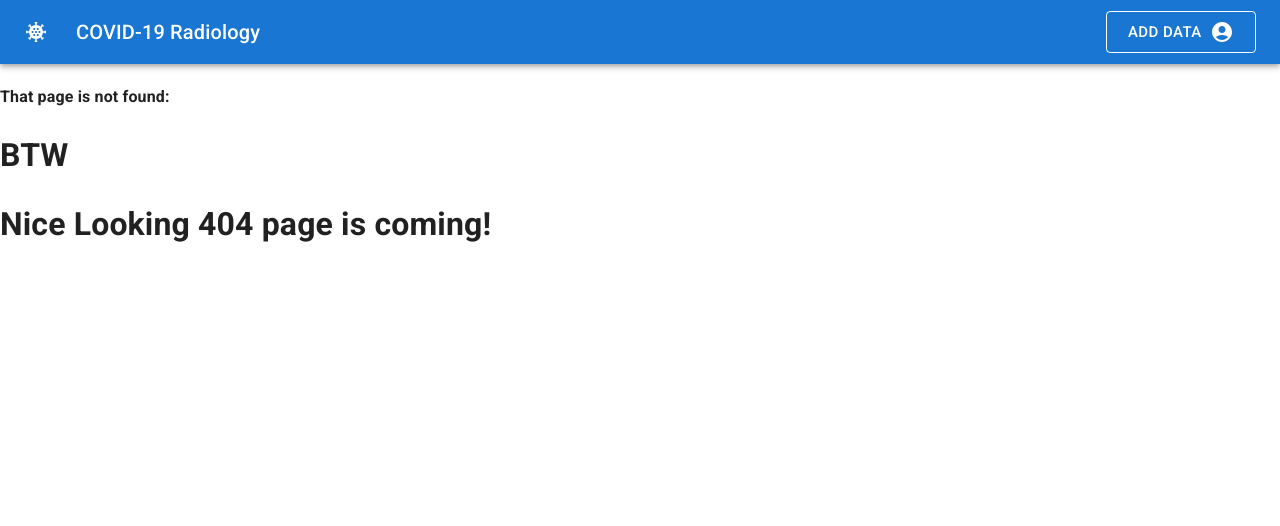
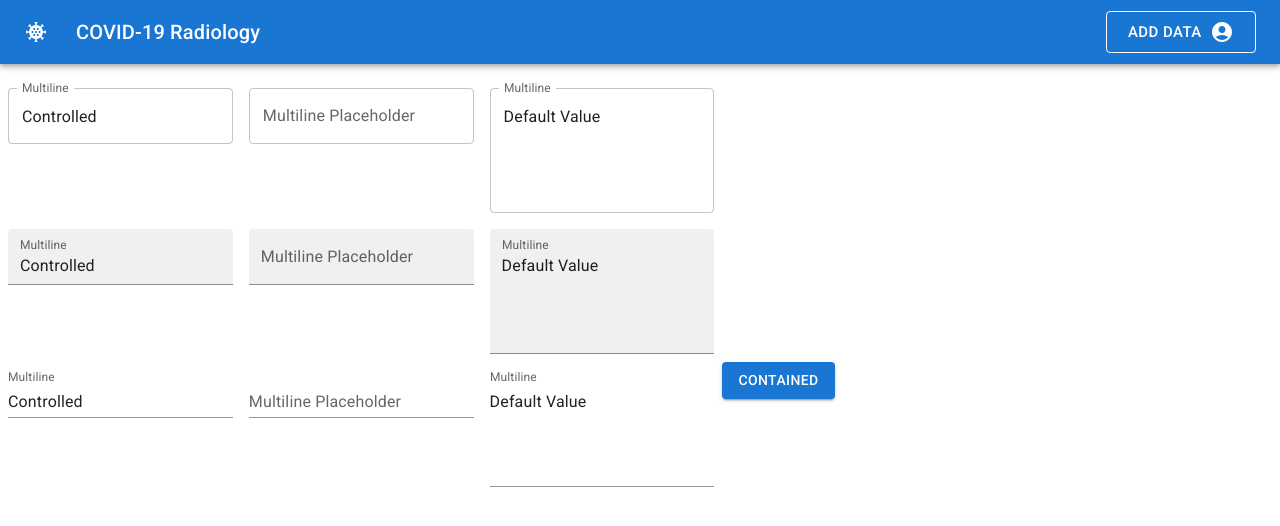
Before and after one commit to tragdir/swe-techdive, a React (Create React App) app in the folder client/: page /admin in a window 1280 px wide. Before the commit this address had no page. Shown: the top 526 px of the page. Built offline with nearby package versions, Linux system fonts and the light colour scheme.

Commit message:
add search on the table

```diff
--- a/client/package.json
+++ b/client/package.json
@@ -8,6 +8,7 @@
     "@emotion/styled": "^11.6.0",
     "@mui/icons-material": "^5.3.1",
     "@mui/material": "^5.3.1",
+    "@mui/x-data-grid": "^5.5.0",
     "@testing-library/jest-dom": "^5.16.1",
     "@testing-library/react": "^12.1.2",
     "@testing-library/user-event": "^13.5.0",
--- a/client/src/App.js
+++ b/client/src/App.js
@@ -5,7 +5,8 @@ import PatientTable from "./pages/PatientTable";
 import PatientDetailsPage from "./pages/PatientDetailsPage";
 import Header from "./components/Header";
 import NotFound from "./pages/NotFound";
-import AddPatient from "./pages/AddPatient";
+// import AddPatient from "./pages/AddPatient";
+import AdminTable from "./pages/AdminTable";
 // MUI
 import { CssBaseline } from "@mui/material";
 
@@ -21,7 +22,7 @@ function App() {
           path="/patient/:patient_id"
           element={<PatientDetailsPage />}
         />
-        <Route path="/patient/add" element={<AddPatient />} />
+        <Route path="/admin" element={<AdminTable />} />
         <Route path="*" element={<NotFound />} />
       </Routes>
     </Router>
--- /dev/null
+++ b/client/src/components/GlobalFilter.js
@@ -0,0 +1,30 @@
+import React, { useState } from "react";
+import { useAsyncDebounce } from "react-table";
+import Box from '@mui/material/Box';
+import TextField from '@mui/material/TextField';
+import { display } from "@mui/system";
+
+const GlobalFilter = ({preGlobalFilteredRows, globalFilter, setGlobalFilter}) => {
+    const count = preGlobalFilteredRows.length;
+    const [value, setValue] = useState(globalFilter);
+    const onChange = useAsyncDebounce((value) => {
+      setGlobalFilter(value || undefined);
+    }, 300);
+
+    return (
+        <Box
+          sx={{
+            width: "50%",
+            margin: "1rem auto",
+
+          }}
+        >
+          <TextField fullWidth label={`${count} records`} id="fullWidth" value={value || ""} onChange={(e) => {
+              setValue(e.target.value);
+              onChange(e.target.value)
+          }} />
+        </Box>
+      );
+};
+
+export default GlobalFilter;
--- a/client/src/components/Header.js
+++ b/client/src/components/Header.js
@@ -8,7 +8,7 @@ import CoronavirusIcon from "@mui/icons-material/Coronavirus";
 import Typography from "@mui/material/Typography";
 
 import AccountCircle from "@mui/icons-material/AccountCircle";
-import { Button, Paper } from "@mui/material";
+import { Button } from "@mui/material";
 import { Link } from "react-router-dom";
 
 export default function Header() {
@@ -41,6 +41,20 @@ export default function Header() {
           >
             COVID-19 Radiology
           </Typography>
+          {/* 00000000000000000000000000000000000000000000000000000000000000000000 */}
+          {/* <Box sx={{marginLeft: "2rem"}} >
+            <Link to={"/admin"} style={linkStyle}>
+              <Button
+                variant="outlined"
+                size="large"
+                edge="end"
+                color="inherit"
+              >
+                Admin &nbsp;
+              </Button>
+            </Link>
+          </Box> */}
+          {/* 9999999999999999999999999999999999999999999999999999999999999999999999999999999999999999999999999 */}
 
           <Box sx={{ flexGrow: 1 }} />
           <Box
@@ -51,13 +65,11 @@ export default function Header() {
               justifyContent: "space-between",
             }}
           >
-            <Link to={"/patient/add"} style={linkStyle}>
+            <Link to={"/admin"} style={linkStyle}>
               <Button
                 variant="outlined"
                 size="large"
                 edge="end"
-                aria-label="account of current user"
-                aria-haspopup="true"
                 color="inherit"
               >
                 Add Data &nbsp;
--- a/client/src/components/Table.js
+++ b/client/src/components/Table.js
@@ -8,7 +8,8 @@ import TableHead from "@mui/material/TableHead";
 import TablePagination from "@mui/material/TablePagination";
 import TableRow from "@mui/material/TableRow";
 import { styled } from '@mui/material/styles';
-import { useTable } from "react-table";
+import { useTable, useGlobalFilter} from "react-table";
+import GlobalFilter from "./GlobalFilter";
 
 //  ************* Styled Table *************
 const StyledTableCell = styled(TableCell)(({ theme }) => ({
@@ -35,13 +36,36 @@ const StyledTableRow = styled(TableRow)(({ theme }) => ({
 
 const PTable = ({ columns, data }) => {
   // Use the state and functions returned from useTable to build your UI
-  const { getTableProps, headerGroups, rows, prepareRow } = useTable({
+  // const { getTableProps, headerGroups, rows, prepareRow, preGlobalFilteredRows, setGlobalFilter, state } = useTable({
+  //   columns,
+  //   data,
+  //   useGlobalFilter,
+  //   initialState: {
+  //     hiddenColumns: ["createdAt", "updatedAt", "__v", "_id", "race", "patient_id"]
+  //   }
+  // });
+
+  const tableInstance = useTable(
+    {
     columns,
     data,
     initialState: {
-      hiddenColumns: ["createdAt", "updatedAt", "__v"]
+      hiddenColumns: ["createdAt", "updatedAt", "__v", "_id", "race", "patient_id"]
     }
-  });
+    },
+    useGlobalFilter,
+  )
+  const {
+    getTableProps,
+    getTableBodyProps,
+    headerGroups,
+    rows,
+    prepareRow,
+    preGlobalFilteredRows,
+    setGlobalFilter,
+    state,
+  } = tableInstance;
+
   // Render the UI for your table
   // Material UI
   const [page, setPage] = React.useState(0);
@@ -60,6 +84,8 @@ const PTable = ({ columns, data }) => {
   return (
     <Paper sx={{ width: "100%", overflow: "hidden", margin: ".6rem" }}>
       <TableContainer sx={{ maxHeight: 600 }}>
+        <GlobalFilter preGlobalFilteredRows={preGlobalFilteredRows}
+        setGlobalFilter={setGlobalFilter} globalFilter={state.globalFilter}/>
         <Table {...getTableProps()} stickyHeader aria-label="sticky table">
           <TableHead>
             {headerGroups.map((headerGroup) => (
--- /dev/null
+++ b/client/src/pages/AdminTable.js
@@ -0,0 +1,106 @@
+import * as React from 'react';
+import Box from '@mui/material/Box';
+import TextField from '@mui/material/TextField';
+import Button from '@mui/material/Button';
+
+
+export default function AdminTable() {
+  const [value, setValue] = React.useState('Controlled');
+
+  const handleChange = (event) => {
+    setValue(event.target.value);
+  };
+
+  const [arryObje, setArrayObj] = React.useState({name:"", brixia: ""})
+  console.log(value)
+  return (
+    <Box
+      component="form"
+      sx={{
+        '& .MuiTextField-root': { m: 1, width: '25ch' },
+      }}
+      noValidate
+      autoComplete="off"
+    >
+      <div>
+        <TextField
+          id="outlined-multiline-flexible"
+          label="Multiline"
+          multiline
+          maxRows={4}
+          value={value}
+          onChange={handleChange}
+        />
+        <TextField
+          id="outlined-textarea"
+          label="Multiline Placeholder"
+          placeholder="Placeholder"
+          multiline
+        />
+        <TextField
+          id="outlined-multiline-static"
+          label="Multiline"
+          multiline
+          rows={4}
+          defaultValue="Default Value"
+        />
+      </div>
+      <div>
+        <TextField
+          id="filled-multiline-flexible"
+          label="Multiline"
+          multiline
+          maxRows={4}
+          value={value}
+          onChange={handleChange}
+          variant="filled"
+        />
+        <TextField
+          id="filled-textarea"
+          label="Multiline Placeholder"
+          placeholder="Placeholder"
+          multiline
+          variant="filled"
+        />
+        <TextField
+          id="filled-multiline-static"
+          label="Multiline"
+          multiline
+          rows={4}
+          defaultValue="Default Value"
+          variant="filled"
+        />
+      </div>
+      <div>
+        <TextField
+          id="standard-multiline-flexible"
+          label="Multiline"
+          multiline
+          maxRows={4}
+          value={value}
+          onChange={handleChange}
+          variant="standard"
+        />
+        <TextField
+          id="standard-textarea"
+          label="Multiline Placeholder"
+          placeholder="Placeholder"
+          multiline
+          variant="standard"
+        />
+        <TextField
+
+          id="standard-multiline-static"
+          label="Multiline"
+          multiline
+          rows={4}
+
+          defaultValue="Default Value"
+          variant="standard"
+        />
+              <Button variant="contained">Contained</Button>
+
+      </div>
+    </Box>
+  );
+}
--- a/client/src/pages/PatientDetailsPage.js
+++ b/client/src/pages/PatientDetailsPage.js
@@ -8,24 +8,34 @@ import { Container, Paper } from "@mui/material";
 import { CardMedia } from "@mui/material";
 
 const PatientDetailsPage = () => {
-  const [patientDetail, setPatientDetail] = useState([]);
+  const [examInfo, setExamInfo] = useState([]);
+  const [patientInfo, setPatientInfo] = useState([])
   const { patient_id } = useParams();
+
+
   useEffect(() => {
-    const fetchData = async () => {
+    const fetchData = async (name, id, stateType) => {
       try {
-        const result = await axios.get(`/patient/${patient_id}`);
+        const result = await axios.get(`/api/${name}/${id}`);
         const body = result.data;
 
-        setPatientDetail(body);
+        stateType(body);
       } catch (error) {
         console.log(error);
       }
     };
 
-    fetchData();
+    fetchData("exam", patient_id, setExamInfo);
+    fetchData("patient", patient_id, setPatientInfo);
   }, [patient_id]);
 
-  const { image_study_description, key_findings, png_filename } = patientDetail;
+  const { key_findings, png_filename, brixia, patient } = examInfo;
+  // const spreadBrixia = brixia.join(",")
+  // console.log(spreadBrixia)
+  // const item = [patientInfo]
+  // console.log(...item)
+
+  const objKey = Object.keys(patientInfo)
 
   return (
     <Container>
@@ -35,7 +45,9 @@ const PatientDetailsPage = () => {
         We can add delete button here or add within the table on the main page
         🤔
       </h3>
+
       <h3>Nicolas is on it!</h3>
+      <h1>  {examInfo.length}</h1>
       </Paper>
       <div
         style={{
@@ -45,17 +57,37 @@ const PatientDetailsPage = () => {
         }}
       >
         <Card sx={{ minWidth: 275 }}>
+          <Typography>
+            Patient Info:
+          </Typography>
           <CardContent>
+            {patientInfo && objKey.map((item, key) => {
+              return (
+                <div>
+                    <Typography variant="h5" component="div">
+               {item}
+              </Typography>
+              <Paper variant="outlined">
+                <Typography sx={{ mb: 1.5 }} color="text.secondary">
+                 {patientInfo[item]}
+                </Typography>
+              </Paper>
+
+                </div>
+              )
+            })}
+
+          </CardContent>
+        </Card>
+        <Card sx={{ minWidth: 300, marginLeft: "1rem"}}>
+          <Typography>Exam Info:</Typography>
+         {examInfo.length !== 0 ? <CardContent>
             <Typography variant="h5" component="div">
-              Image Study Description
+              Patient:
             </Typography>
             <Paper variant="outlined">
-              <Typography
-                sx={{ fontSize: 14 }}
-                color="text.secondary"
-                gutterBottom
-              >
-                {image_study_description}
+              <Typography sx={{ mb: 1.5 }} color="text.secondary">
+                {patient}
               </Typography>
             </Paper>
             <Typography variant="h5" component="div">
@@ -66,15 +98,32 @@ const PatientDetailsPage = () => {
                 {key_findings}
               </Typography>
             </Paper>
-          </CardContent>
-        </Card>
-        <Card sx={{ minWidth: 275, marginLeft: "1rem"}}>
+
+            <Typography variant="h5" component="div">
+             URL:
+            </Typography>
+            <Paper variant="outlined">
+              <Typography sx={{ mb: 1.5 }} color="text.secondary">
+                {png_filename}
+              </Typography>
+            </Paper>
+          <Paper>
           <CardMedia
             component="img"
             sx={{ width: 300 }}
             image={`https://ohif-hack-diversity-covid.s3.amazonaws.com/covid-png/${png_filename}`}
             alt="xr-image"
           />
+          </Paper>
+          <Typography variant="h5" component="div">
+             Brixia:
+            </Typography>
+            <Paper variant="outlined">
+              <Typography sx={{ mb: 1.5 }} color="text.secondary">
+                {brixia.join(",")}
+              </Typography>
+            </Paper>
+          </CardContent> : <Typography>Seems like no exam information for this subject ID: {patientInfo._id}</Typography>}
         </Card>
       </div>
     </Container>
--- a/client/src/pages/PatientTable.js
+++ b/client/src/pages/PatientTable.js
@@ -6,16 +6,18 @@ import Box from "@mui/material/Box";
 import Skeleton from "@mui/material/Skeleton";
 import { Container, Alert } from "@mui/material";
 import AccountCircle from "@mui/icons-material/AccountCircle";
+import { CardMedia } from '@mui/material';
 
 
 const PatientTable = () => {
   const [patientInfo, setPatientInfo] = useState([]);
   const [isLoading, setIsLoading] = useState(true);
+  // const [examInfo, setExamInfo] = useState([]);
 
   useEffect(() => {
     const fetchData = async () => {
       try {
-        const result = await axios.get(`/patients`);
+        const result = await axios.get(`api/patients`);
         const body = await result.data;
         setPatientInfo(body);
         setIsLoading(false)
@@ -27,11 +29,14 @@ const PatientTable = () => {
     fetchData();
   }, []);
 
+
+
+
   const columns = useMemo(
     () =>
       patientInfo[0]
         ? Object.keys(patientInfo[0]).map((key) => {
-            if (key === "patient_id")
+            if (key === "patient"){
               return {
                 Header: "SUBJECT ID",
                 accessor: key,
@@ -45,15 +50,33 @@ const PatientTable = () => {
 
                 ),
               };
+            }
+
+              if (key === "png_filename"){
+                return {
+                  Header: "Xray",
+                  accessor: key,
+                  Cell: ({ value }) => <CardMedia
+                  component="img"
+                  height="80"
+                  image={`https://ohif-hack-diversity-covid.s3.amazonaws.com/covid-png/${value}`}
+                  alt="xray-image"
+                  />
+                };
+              }
+              if (key === "brixia"){
+                return {
+                  Header: key,
+                  accessor: key,
+                  Cell: ({ value }) => value.join(",")
+                };
+              }
 
             return {
-              Header: "COMORBIDITIES",
-              columns: [
-                {
-                  Header: key.toUpperCase().replaceAll("_", " "),
-                  accessor: key,
-                },
-              ],
+
+                Header: key.toUpperCase().replaceAll("_", " "),
+                accessor: key,
+
             };
           })
         : [],
```
Also changed, not shown: 1 other file (tests, documents, lock files or other folders).
